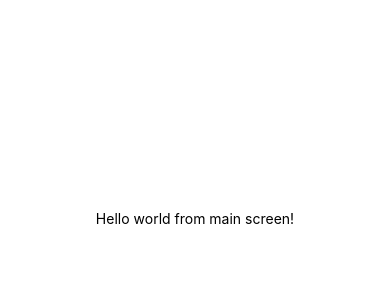
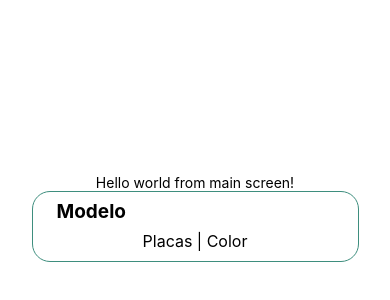
Before and after one commit to esturide/EstuRideStylesDemo, a React Native app: screen / in a window 390 px wide. Shown: the part 204-504 px from the top of the page. Built offline with nearby package versions, Linux system fonts and the light colour scheme.

Commit message:
Add component to display the vehicle's info

```diff
--- /dev/null
+++ b/src/components/CardVehicleInfo.jsx
@@ -0,0 +1,32 @@
+import { View, Text, StyleSheet } from 'react-native';
+
+export default function CardVehicleInfo() {
+  return (
+    <View style={styles.cardContainer}>
+      <Text style={styles.modelText}>Modelo</Text>
+      <Text style={styles.carInfoText}>Placas | Color</Text>
+    </View>
+  )
+}
+
+const styles = StyleSheet.create({
+  cardContainer: {
+    borderColor: "#3E8E7E",
+    borderWidth: 1,
+    width: 327,
+    height: 71,
+    borderRadius: 18,
+  },
+  modelText: {
+    fontWeight: "700",
+    fontSize: 19,
+    marginBottom: 8,
+    marginTop: 8,
+    marginLeft: 24
+  },
+  carInfoText: {
+    alignSelf: "center",
+    fontWeight: "400",
+    fontSize: 16
+  }
+})
--- a/src/screens/Main.tsx
+++ b/src/screens/Main.tsx
@@ -1,11 +1,13 @@
-import { StatusBar } from 'expo-status-bar';
-import { Text, View } from 'react-native';
+import { StatusBar } from "expo-status-bar";
+import { Text, View } from "react-native";
+import CardVehicleInfo from "../components/CardVehicleInfo";
 
 export default function Main() {
   return (
     <>
       <Text>Hello world from main screen!</Text>
       <StatusBar style="auto" />
+      <CardVehicleInfo/>
     </>
   );
 }
```
Lines whose indentation alone changed are shown as unchanged.
